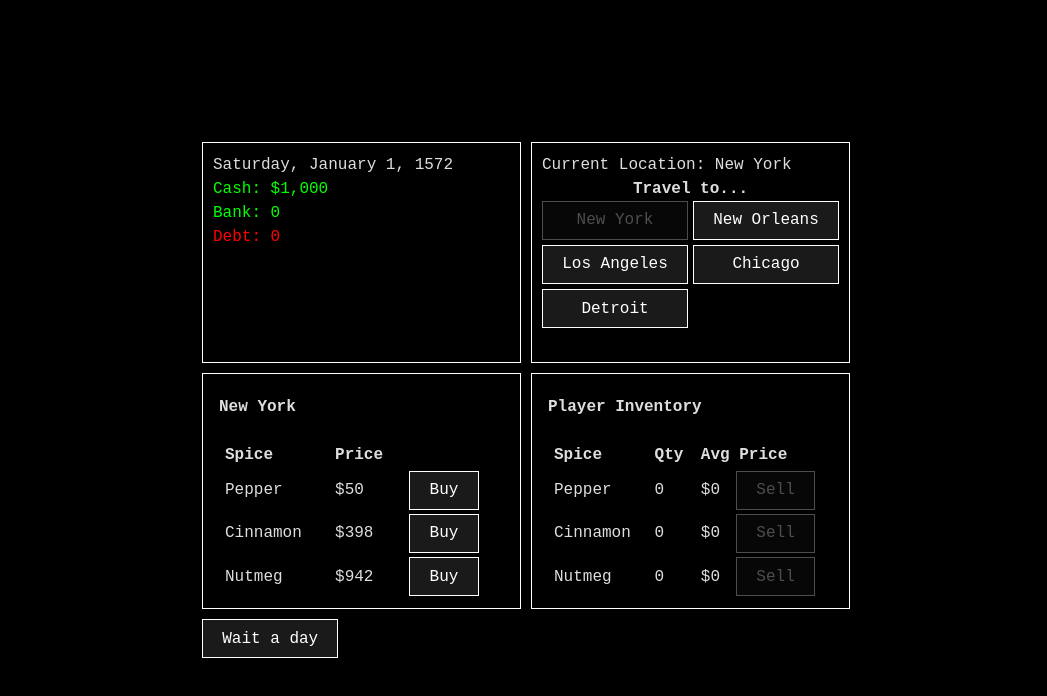
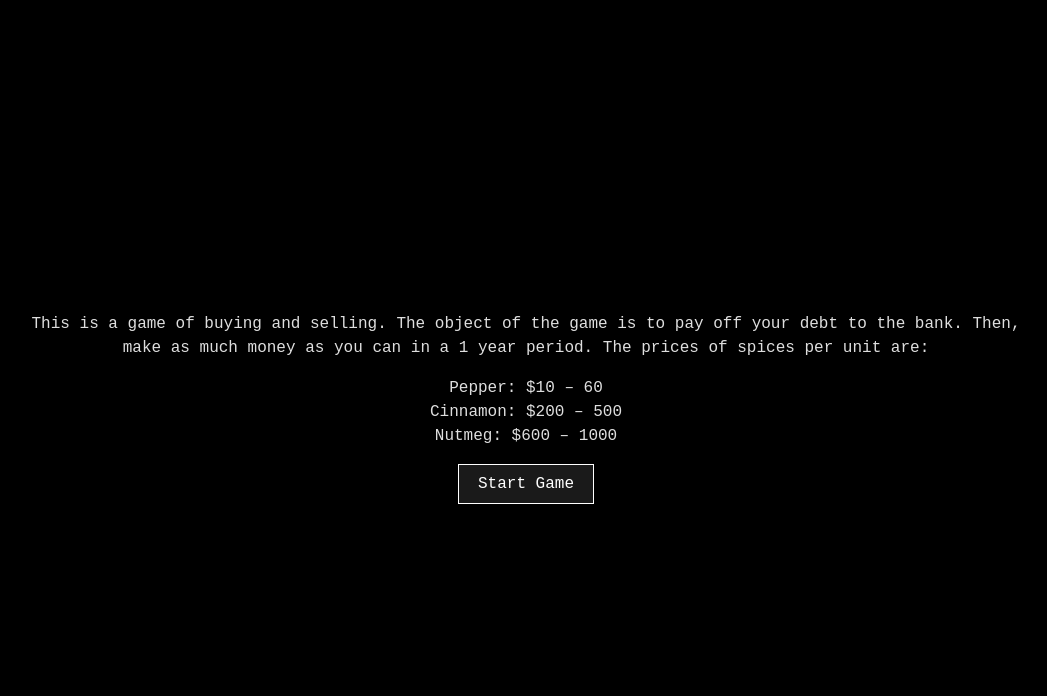
Before and after one commit to ashleyrevlett/candy-wars, a Vue app: page / in a window 1280 px wide. Shown: the top 696 px of the page, without its empty margins (114-1161 px from the left). Built offline with nearby package versions, Linux system fonts and the light colour scheme.

Commit message:
Add intro view

```diff
--- a/src/App.vue
+++ b/src/App.vue
@@ -1,11 +1,25 @@
-<script setup lang="ts">
-// This starter template is using Vue 3 <script setup> SFCs
-// Check out https://vuejs.org/api/sfc-script-setup.html#script-setup
+<script lang="ts">
+import { defineComponent } from 'vue'
+
+import Intro from './views/Intro.vue'
 import Game from './views/Game.vue'
+
+export default defineComponent({
+  components: {
+    Intro,
+    Game
+  },
+  data() {
+    return {
+      showIntro: true,
+    }
+  }
+})
 </script>
 
 <template>
-  <Game />
+  <Intro v-if="showIntro" @start="showIntro = false" />
+  <Game v-if="showIntro == false" />
 </template>
 
 <style scoped>
--- /dev/null
+++ b/src/views/Intro.vue
@@ -0,0 +1,48 @@
+<script lang="ts">
+import { defineComponent } from 'vue'
+import { SPICE_ORDER } from '../types'
+import { LocationSpice } from '../models/LocationSpice'
+
+export default defineComponent({
+  methods: {
+    getSpices() {
+      const spices : Array<LocationSpice> = Array();
+      SPICE_ORDER.forEach(spice => {
+        spices.push(new LocationSpice(spice))
+      });
+      return spices
+    },
+  }
+})
+</script>
+
+<template>
+
+  <main class="text-center">
+    <p>This is a game of buying and selling. The object of the game is to pay off your debt to the bank. Then, make as much money as you can in a 1 year period. The prices of spices per unit are:</p>
+    <ul>
+      <li v-for="spice in getSpices()">{{ spice.spiceType }}: ${{spice.priceRange.min}} – {{spice.priceRange.max}} </li>
+    </ul>
+    <button @click="$emit('start')">Start Game</button>
+  </main>
+
+
+</template>
+
+
+<style scoped>
+
+  main {
+    max-width: 80%;
+    margin: 0 auto;
+  }
+
+  ul {
+    padding: 0;
+  }
+
+  li {
+    list-style-type: none;
+  }
+
+</style>
```
